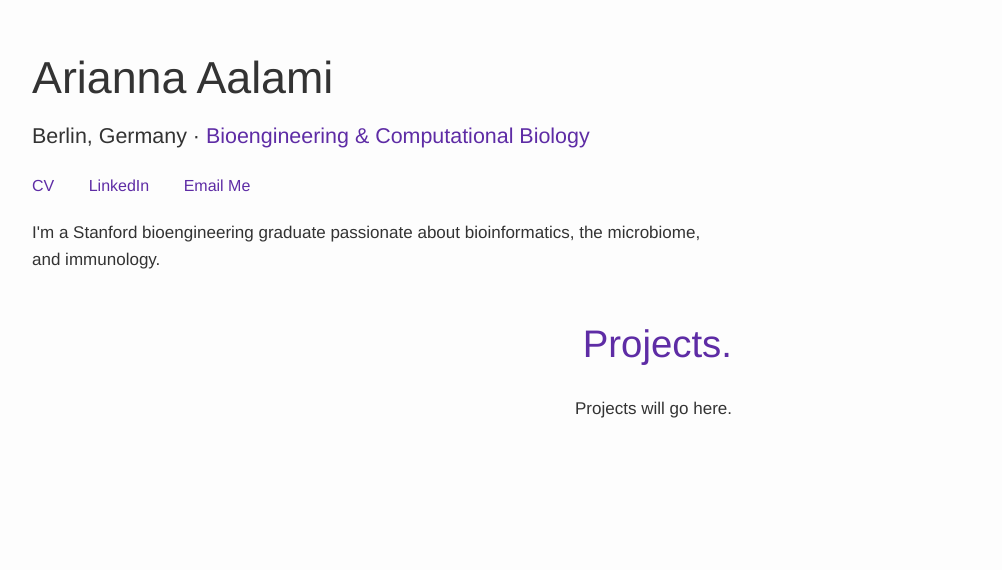
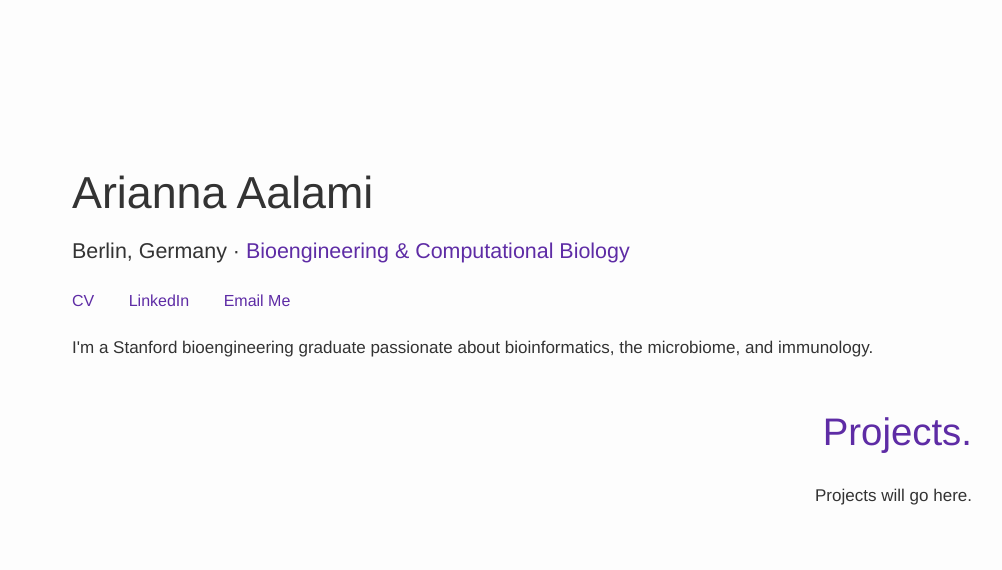
Before and after one commit to ariannaaalami/ariannaaalami.github.io, a plain HTML site: page index.html in a window 1280 px wide. Shown: the part 103-673 px from the top of the page, without its empty margins (258-1260 px from the left). Drawn offline with Linux system fonts and the light colour scheme; a web font is replaced by a local one.

Commit message:
Update index.html

```diff
--- a/index.html
+++ b/index.html
@@ -20,7 +20,13 @@
             padding: 40px;
             line-height: 1.6;
         }
-        @media (max-width: 640px) {
+
+        .container {
+            width: 900px; /* Desktop width */
+            margin: 75px auto 20px auto;
+            padding: 40px;
+        }
+        @media (max-width: 900px) { /* was 640 */
             body {
                 margin-left: 0px;
                 margin-right: 0px;
```
